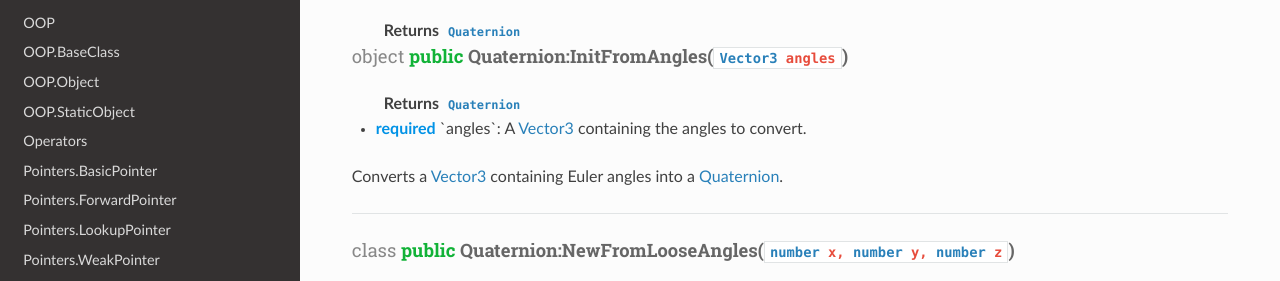
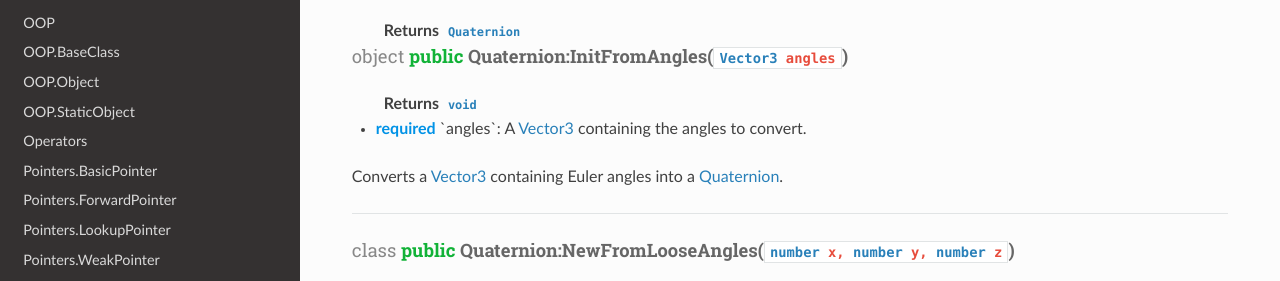
Before and after one commit to lua-carbon/carbon, an MkDocs documentation site: the page built from docs/Classes/Math.Quaternion.md, in a window 1280 px wide and 900 px high. Shown: the part 377-658 px from the top of the window. Built offline with MkDocs 1.6.1, drawn with Linux system fonts in a browser that asks for light colours; nearby versions of some CDN libraries; old or Windows-style settings are respelled for this version of MkDocs.

```diff
--- a/docs/Classes/Math.Quaternion.md
+++ b/docs/Classes/Math.Quaternion.md
@@ -12,7 +12,7 @@
 ## Methods
 <h4 class="method-name"><span class="doc-scope doc-class">class</span> <span class="doc-visibility doc-public">public</span> Quaternion:NewFromAngles(<code><a href="Classes/Math.Vector3">Vector3</a> angles</code>)</h4>
 <p class="method-returns bold">Returns <code><a href="Classes/Math.Quaternion">Quaternion</a></code></p><h4 class="method-name"><span class="doc-scope doc-object">object</span> <span class="doc-visibility doc-public">public</span> Quaternion:InitFromAngles(<code><a href="Classes/Math.Vector3">Vector3</a> angles</code>)</h4>
-<p class="method-returns bold">Returns <code><a href="Classes/Math.Quaternion">Quaternion</a></code></p>
+<p class="method-returns bold">Returns <code><a href="Types#void">void</a></code></p>
 <ul class="doc-arg-list">
 <li><span class="doc-arg-level doc-required">required</span>  `angles`: A <a href="Classes/Math.Vector3">Vector3</a> containing the angles to convert.</li>
 </ul>
```
Also changed, not shown: 2 other files.
